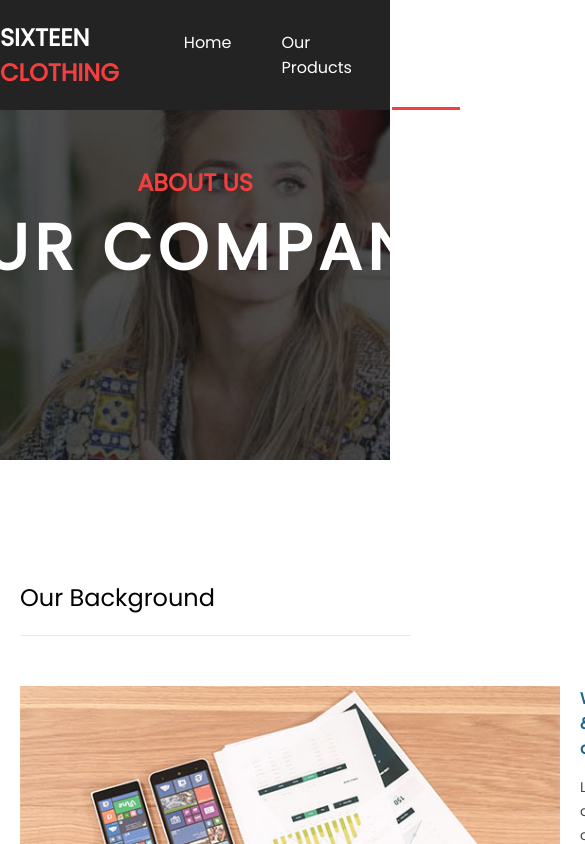
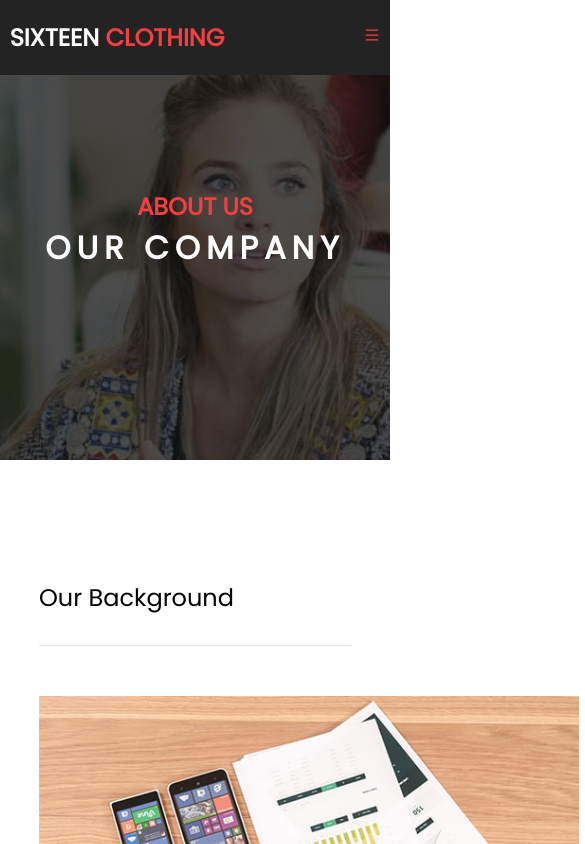
Before and after one commit to guka20/e-commerce-web, a React (Create React App) app: page /about in a window 390 px wide. Shown: the top 844 px of the page, 585 px wide, since content can reach past the window. Built offline with nearby package versions, Linux system fonts and the light colour scheme.

Commit message:
start responsive

```diff
--- a/package.json
+++ b/package.json
@@ -4,6 +4,9 @@
   "private": true,
   "dependencies": {
     "@crossfield/react-read-more": "^0.2.0",
+    "@emotion/react": "^11.10.6",
+    "@emotion/styled": "^11.10.6",
+    "@mui/material": "^5.11.16",
     "@testing-library/jest-dom": "^5.16.5",
     "@testing-library/react": "^13.4.0",
     "@testing-library/user-event": "^13.5.0",
--- a/src/Layouts/BodyLayout/BodyLayout.css
+++ b/src/Layouts/BodyLayout/BodyLayout.css
@@ -1,6 +1,11 @@
 .body-place {
-  width: 100%;
+  width: 95%;
   padding: 0 20px;
   max-width: 1100px;
   margin: 0 auto;
 }
+@media screen and (max-width: 900px) {
+  .body-place {
+    width: 80%;
+  }
+}
--- a/src/Layouts/ProductsList/ProductList.css
+++ b/src/Layouts/ProductsList/ProductList.css
@@ -1,6 +1,21 @@
 main.products-list {
   display: grid;
-  grid-template-columns: auto auto auto;
+  grid-template-columns: repeat(3, minmax(250px, 1fr));
   gap: 20px;
   position: relative;
+  justify-items: center;
+  justify-content: space-between;
 }
+
+/* RESPONSIVE */
+
+@media screen and (max-width: 900px) {
+  main.products-list {
+    grid-template-columns: repeat(2, minmax(250px, 1fr));
+  }
+}
+@media screen and (max-width: 650px) {
+  main.products-list {
+    grid-template-columns: repeat(1, 100%);
+  }
+}
--- a/src/components/Header/header.css
+++ b/src/components/Header/header.css
@@ -34,3 +34,18 @@
   letter-spacing: 6px;
   width: max-content;
 }
+
+@media screen and (max-width: 900px) {
+  .page-header .headers-container .title {
+    font-size: 3rem;
+  }
+}
+
+@media screen and (max-width: 800px) {
+  .page-header .headers-container .sub-title {
+    font-size: 1.5rem;
+  }
+  .page-header .headers-container .title {
+    font-size: 2rem;
+  }
+}
--- a/src/components/Navbar/Navbar.tsx
+++ b/src/components/Navbar/Navbar.tsx
@@ -2,6 +2,7 @@ import React from "react";
 import "./navbar.css";
 import { NavLink, Link } from "react-router-dom";
 import { useEffect, useState } from "react";
+import { AiOutlineMenu } from "react-icons/ai";
 const darkStyle = {
   color: "white !important",
   backgroundColor: "#232323",
@@ -12,13 +13,18 @@ const lightStyle = {
 };
 export const Navbar = () => {
   const [scrolled, setScrolled] = useState(false);
+  const [isNavOpen, setIsNavOpen] = useState(false);
   useEffect(() => {
     window.addEventListener("scroll", () => {
       setScrolled(window.scrollY !== 0);
     });
   }, []);
   return (
-    <nav className="navbar-place" style={scrolled ? lightStyle : darkStyle}>
+    <nav
+      className="navbar-place"
+      onBlur={() => setIsNavOpen((prev) => !prev)}
+      style={scrolled ? lightStyle : darkStyle}
+    >
       <div className="navbar">
         <Link to="/">
           <h1
@@ -28,24 +34,45 @@ export const Navbar = () => {
             SIXTEEN <span>CLOTHING</span>
           </h1>
         </Link>
-        <ul className="links">
-          <NavLink to="/">
-            <li style={{ color: scrolled ? "#232323" : "white" }}>Home</li>
-          </NavLink>
-          <NavLink to="/products">
-            <li style={{ color: scrolled ? "#232323" : "white" }}>
+        <ul className={isNavOpen ? "links open" : "links"}>
+          <li>
+            <NavLink style={{ color: scrolled ? "#232323" : "white" }} to="/">
+              Home
+            </NavLink>
+          </li>
+
+          <li>
+            <NavLink
+              style={{ color: scrolled ? "#232323" : "white" }}
+              to="/products"
+            >
               Our Products
-            </li>
-          </NavLink>
-          <NavLink to="/about">
-            <li style={{ color: scrolled ? "#232323" : "white" }}>About Us</li>
-          </NavLink>
-          <NavLink to="/contact">
-            <li style={{ color: scrolled ? "#232323" : "white" }}>
+            </NavLink>
+          </li>
+
+          <li>
+            <NavLink
+              to="/about"
+              style={{ color: scrolled ? "#232323" : "white" }}
+            >
+              About Us
+            </NavLink>
+          </li>
+          <li>
+            <NavLink
+              to="/contact"
+              style={{ color: scrolled ? "#232323" : "white" }}
+            >
               Contact Us
-            </li>
-          </NavLink>
+            </NavLink>
+          </li>
         </ul>
+        <div
+          className="menu-icon"
+          onClick={() => setIsNavOpen((prev) => !prev)}
+        >
+          <AiOutlineMenu />
+        </div>
       </div>
     </nav>
   );
--- a/src/components/Navbar/navbar.css
+++ b/src/components/Navbar/navbar.css
@@ -6,8 +6,9 @@
   z-index: 5;
   transition: all 0.5s;
 }
+
 .navbar-place .navbar {
-  width: 100%;
+  width: 95%;
   max-width: 1140px;
   display: flex;
   justify-content: space-between;
@@ -21,6 +22,7 @@
 .navbar-place .navbar ul.links {
   display: flex;
   margin: 0;
+  transition: max-height 1s linear;
 }
 
 .navbar-place .navbar .links li {
@@ -31,6 +33,7 @@
   position: relative;
   font-weight: lighter;
 }
+
 .navbar-place .navbar .links li:hover::after {
   content: "";
   width: 100%;
@@ -43,7 +46,8 @@
   background-color: rgb(243, 63, 63);
   animation: hover-animation 0.5s 1;
 }
-.navbar-place .navbar .links .active li::after {
+
+.navbar-place .navbar .links li .active::after {
   content: "";
   width: 100%;
   padding: 0 10px;
@@ -54,7 +58,11 @@
   transform: translateX(-50%);
   background-color: rgb(243, 63, 63);
 }
-
+.navbar-place .navbar .menu-icon {
+  color: rgb(243, 63, 63);
+  cursor: pointer;
+  display: none;
+}
 @keyframes hover-animation {
   from {
     bottom: 20px;
@@ -65,3 +73,26 @@
     background-color: rgb(243, 63, 63);
   }
 }
+@media screen and (max-width: 900px) {
+  .navbar-place .navbar .menu-icon {
+    display: block;
+  }
+  .navbar-place .navbar ul.links {
+    max-height: 0px;
+    overflow: hidden;
+    position: absolute;
+    flex-direction: column;
+    align-items: center;
+    top: 70px;
+    left: 0;
+    width: 100%;
+    background-color: white;
+  }
+  .navbar-place .navbar ul.links.open {
+    max-height: 350px;
+    background-color: white !important;
+  }
+  .navbar-place .navbar .links li a {
+    color: #232323 !important;
+  }
+}
--- a/src/components/ProductCard/ProductCard.tsx
+++ b/src/components/ProductCard/ProductCard.tsx
@@ -27,7 +27,9 @@ export const ProductCard = ({
               <AiFillStar key={index} style={{ color: "rgb(243, 63, 63" }} />
             ))}
           </span>
-          <span style={{ color: "rgb(243, 63, 63" }}>Reviews({review})</span>
+          <span className="reviews" style={{ color: "rgb(243, 63, 63" }}>
+            Reviews({review})
+          </span>
         </footer>
       </div>
     </div>
--- a/src/components/ProductCard/product.css
+++ b/src/components/ProductCard/product.css
@@ -1,16 +1,19 @@
 .product-card {
-  width: 350px;
+  width: 100%;
+  max-width: 350px;
   display: flex;
   flex-direction: column;
   align-items: center;
   border: 3px solid #eee;
+  position: relative;
+  padding-bottom: 50px;
 }
 .product-card img {
-  max-width: 100%;
+  width: 100%;
   height: 200px;
 }
 .product-card div.container {
-  width: 310px;
+  width: 85%;
   padding: 0 20px;
 }
 .product-card div.container header.header {
@@ -29,13 +32,18 @@
 }
 .product-card div.container main.description {
   font-size: 14px;
-  height: 80px;
+  font-weight: 300;
+  color: #4a4a4a;
+  line-height: 24px;
   overflow: hidden;
 }
 .product-card div.container footer.describe {
-  padding: 15px 0;
-  display: flex;
-  justify-content: space-between;
-  position: relative;
+  padding-bottom: 10px;
+  width: 85%;
+  position: absolute;
   bottom: 0px !important;
 }
+.product-card div.container footer.describe .reviews {
+  position: absolute;
+  right: 0px;
+}
--- a/src/pages/home/Home.tsx
+++ b/src/pages/home/Home.tsx
@@ -121,6 +121,7 @@ export const Home = () => {
                 <li>Corporis, omnis doloremque</li>
                 <li>Non cum id reprehenderit</li>
               </ol>
+              <PrimaryButton>Read More</PrimaryButton>
             </div>
             <img
               src={require("../../images/feature-image.jpg")}
@@ -128,7 +129,6 @@ export const Home = () => {
               className="feature-img"
             />
           </div>
-          <PrimaryButton>Read More</PrimaryButton>
         </section>
         <section className="creative-and-unique">
           <div className="texture">
--- a/src/pages/home/home.css
+++ b/src/pages/home/home.css
@@ -72,3 +72,33 @@
   margin: 0;
   font-size: 14px;
 }
+
+@media screen and (max-width: 900px) {
+  .body-heading {
+    flex-direction: column;
+    align-items: flex-start;
+    padding-bottom: 10px;
+  }
+  .about-sexteen-clothing .description {
+    flex-direction: column;
+  }
+
+  .about-sexteen-clothing .description img {
+    width: 100%;
+    margin-top: 50px;
+  }
+  .creative-and-unique {
+    flex-direction: column;
+    align-items: center;
+    text-align: center;
+  }
+  .creative-and-unique p {
+    width: 100%;
+    max-width: 500px;
+  }
+  .creative-and-unique .primary-button {
+    width: 100%;
+    margin-top: 10px;
+    max-width: 500px;
+  }
+}
--- a/src/pages/products/Products.tsx
+++ b/src/pages/products/Products.tsx
@@ -5,16 +5,16 @@ import { controllScreen } from "../../config/controllScreen";
 import { BodyLayout, ProductsList } from "../../Layouts";
 import { ProductsDataProt } from "../../props/props";
 import axios from "../../config/api";
-
+import Pagination from "@mui/material/Pagination";
+import Stack from "@mui/material/Stack";
 export const Products = () => {
   const [productData, setProductData] = useState<ProductsDataProt>();
+  const [totalProduct, setTotalProduct] = useState<Number>(6);
   const [skip, setSkip] = useState<Number>(0);
   const [category, setCategory] = useState("all");
   const getProductsData = async (url: string) => {
     const resp = await axios.get(url);
-    console.log(resp.data.products);
-    console.log(url);
-
+    setTotalProduct(resp.data.total);
     setProductData(resp.data.products);
   };
   useEffect(() => {
@@ -30,6 +30,11 @@ export const Products = () => {
       .querySelectorAll(".category-active")
       .forEach((element) => (element.className = ""));
     e.target.className = "category-active";
+  };
+  const handlePaginationChange = (e: any) => {
+    console.log(e);
+
+    setSkip((e.target.innerText - 1) * 6);
   };
   return (
     <div>
@@ -89,10 +94,16 @@ export const Products = () => {
               <div className="loading"></div>
             )}
           </ProductsList>
-          <button onClick={() => setSkip(0)}>1</button>
-          <button onClick={() => setSkip(6)}>2</button>
-          <button onClick={() => setSkip(12)}>3</button>
-          <button onClick={() => setSkip(18)}>4</button>
+          <Stack spacing={2}>
+            <Pagination
+              count={Math.round((totalProduct as number) / 6)}
+              variant="outlined"
+              shape="rounded"
+              onChange={handlePaginationChange}
+              style={{ margin: "50px auto" }}
+              size="large"
+            />
+          </Stack>
         </section>
       </BodyLayout>
     </div>
--- a/src/pages/products/product.css
+++ b/src/pages/products/product.css
@@ -20,3 +20,18 @@
 .products-list-page .body-heading .products li.category-active {
   color: #f33f3f;
 }
+
+.MuiPagination-ul li button {
+  border: none;
+  color: black;
+  font-weight: bolder;
+  border-radius: 0;
+}
+.MuiPagination-ul li button:hover {
+  background-color: #f33f3f !important;
+  color: white !important;
+}
+.css-kvsszq-MuiButtonBase-root-MuiPaginationItem-root.Mui-selected {
+  background-color: #f33f3f !important;
+  color: white;
+}
```
Also changed, not shown: 1 other file (tests, documents, lock files or other folders).
